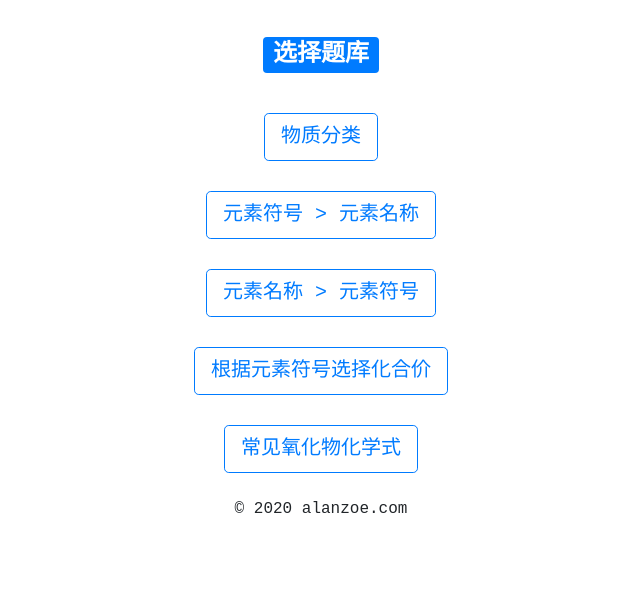
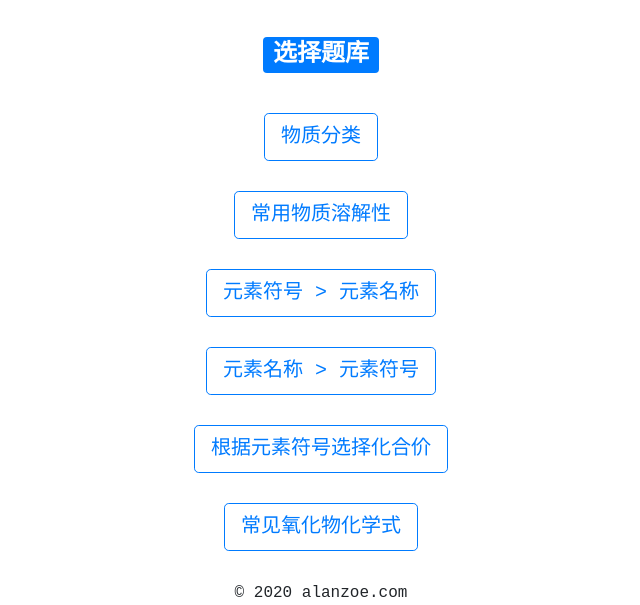
Before and after one commit to A1aZ/Chemical-element-symbols-quiz, a plain HTML site: page index.html in a window 1280 px wide. Shown: the part 203-808 px from the top of the page, without its empty margins (319-959 px from the left). Drawn offline with nearby package versions, Linux system fonts and the light colour scheme.

Commit message:
add mode solubility

```diff
--- a/index.html
+++ b/index.html
@@ -56,6 +56,6 @@
     <footer class="text-center">&copy; 2020 alanzoe.com</footer>
 </body>
 <script src="https://cdn.jsdelivr.net/npm/vue/dist/vue.js"></script>
-<script src="js/app.js"></script>
+<script src="js/app.js?ver=0.0.1"></script>
 
 </html>
--- a/js/app.js
+++ b/js/app.js
@@ -102,6 +102,7 @@ var app = new Vue({
             description: "选择题库",
             btns: [
                 { title: "物质分类", mode: "substance_classification" },
+                { title: "常用物质溶解性", mode: "solubility" },
                 { title: "元素符号 > 元素名称", mode: "symbol" },
                 { title: "元素名称 > 元素符号", mode: "name" },
                 { title: "根据元素符号选择化合价", mode: "valence" },
@@ -126,6 +127,11 @@ var app = new Vue({
                 window.location.href = "/quick-quiz/substance_classification.html"
                 return;
             }
+            if (mode == "solubility") {
+                window.location.href = "/quick-quiz/solubility.html"
+                return;
+            }
+
             this.mode = mode
             this.start_time = Date.now()
             this.start_screen = false
```
